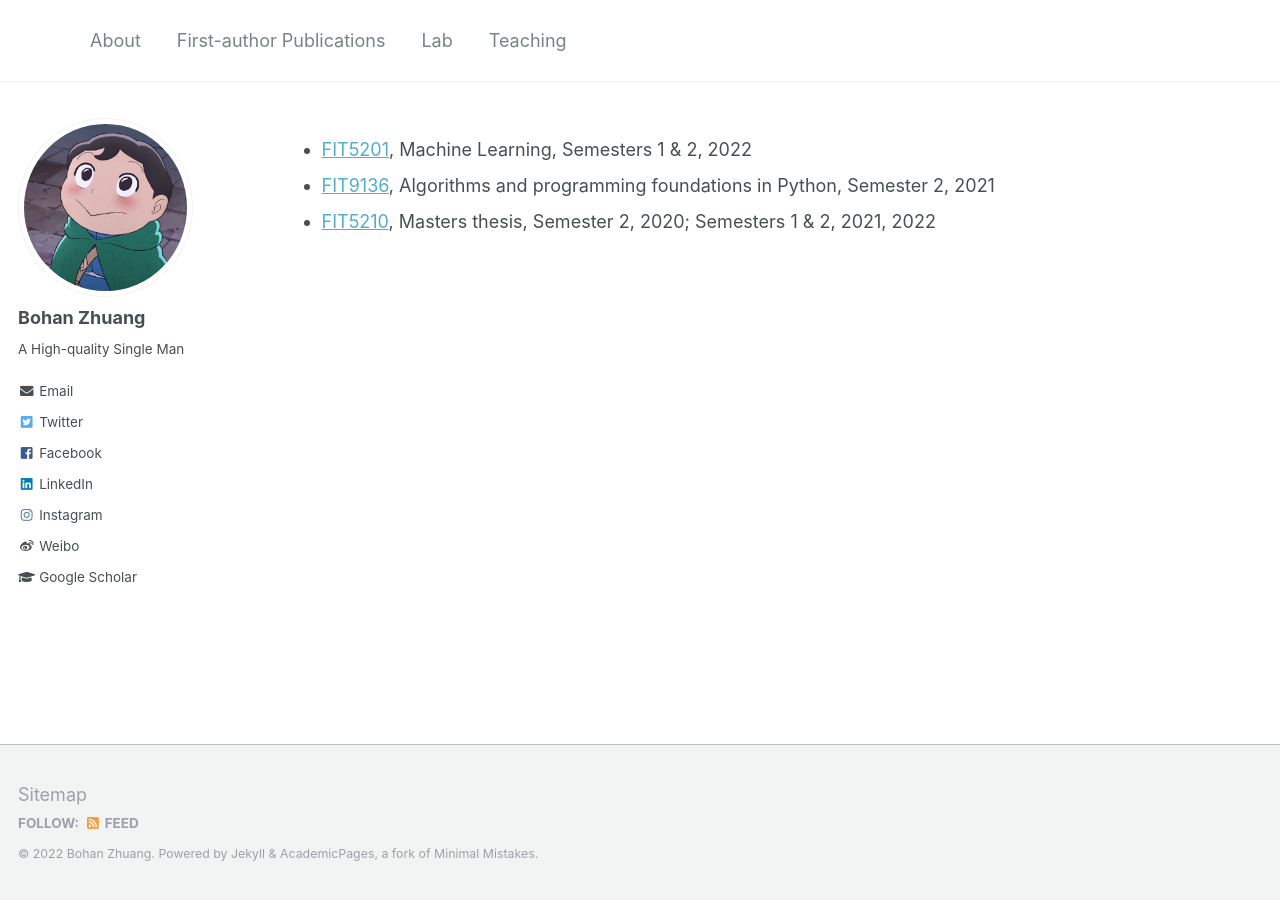
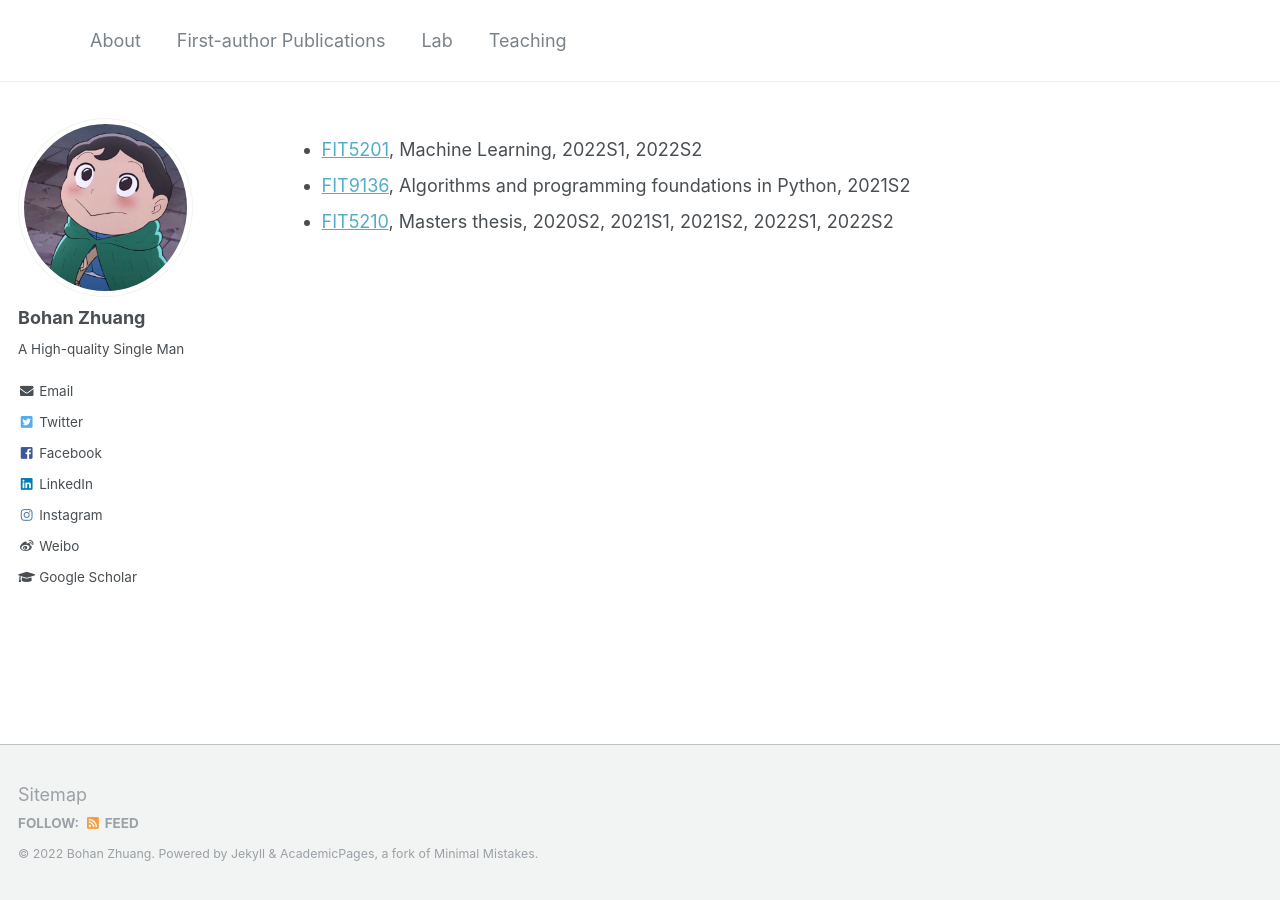
Before and after one commit to bohanzhuang/bohanzhuang.github.io, a Jekyll site: the page built from _pages/teaching.md, in a window 1280 px wide. Built offline with Jekyll 4.4.1, drawn with Linux system fonts in a browser that asks for light colours.

Commit message:
Update teaching.md

```diff
--- a/_pages/teaching.md
+++ b/_pages/teaching.md
@@ -5,6 +5,6 @@ permalink: /teaching/
 author_profile: true
 ---
 
-* [FIT5201](https://handbook.monash.edu/2022/units/FIT5201), Machine Learning, Semesters 1 & 2, 2022
-* [FIT9136](https://handbook.monash.edu/2021/units/FIT9136), Algorithms and programming foundations in Python, Semester 2, 2021
-* [FIT5210](https://handbook.monash.edu/2021/units/FIT5210), Masters thesis, Semester 2, 2020; Semesters 1 & 2, 2021, 2022
+* [FIT5201](https://handbook.monash.edu/2022/units/FIT5201), Machine Learning, 2022S1, 2022S2
+* [FIT9136](https://handbook.monash.edu/2021/units/FIT9136), Algorithms and programming foundations in Python, 2021S2
+* [FIT5210](https://handbook.monash.edu/2021/units/FIT5210), Masters thesis, 2020S2, 2021S1, 2021S2, 2022S1, 2022S2
```
